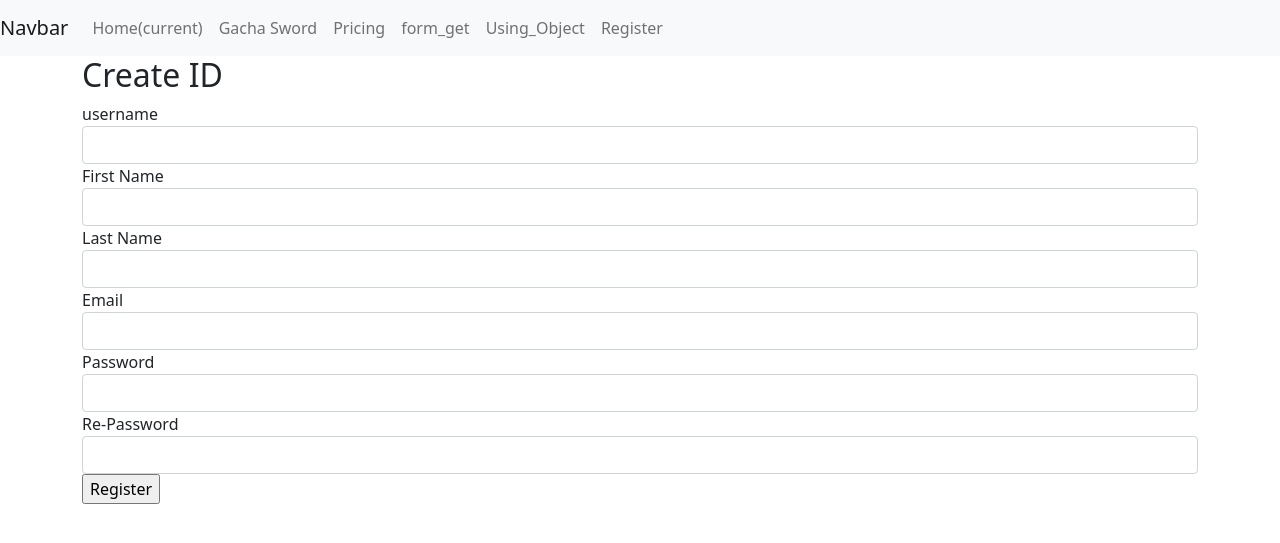
After one commit to ApinopSoisuwan/Djangolearning, a Django app: page /register/ in a window 1280 px wide. The commit adds this page. Shown: the top 543 px of the page. Run offline with Django 3.2, Linux system fonts and the light colour scheme.

Commit message:
Input new register system

```diff
--- a/pygo/Template/layout.html
+++ b/pygo/Template/layout.html
@@ -29,7 +29,10 @@
           <a class="nav-link" href="/community_get">form_get</a>
         </li>
         <li class="nav-item">
-          <a class="nav-link" href="/community_post">form_post</a>
+          <a class="nav-link" href="/object">Using_Object</a>
+        </li>
+        <li class="nav-item">
+          <a class="nav-link" href="/register">Register</a>
         </li>
       </ul>
     </div>
@@ -38,7 +41,7 @@
     {% block content %}
 
     {% endblock %}
-    {% block content02 %}
+    {% block content_2 %}
 
     {% endblock %}
 
--- /dev/null
+++ b/pygo/Template/register.html
@@ -0,0 +1,39 @@
+{% extends "layout.html" %}
+{% block content_2 %}
+    {% csrf_token %}
+    <h2 aligh="center">Create ID</h2>
+<form action="addform" method="post">
+    <div class="form-group">
+        <label for="">username</label>
+        <input type="text" class="form-control" name="user">
+        <div>
+    <div class="form-group">
+        <label for="">First Name</label>
+        <input type="text" class="form-control" name="First_Name">
+        <div>
+    <div class="form-group">
+        <label for="">Last Name</label>
+        <input type="text" class="form-control" name="Last_Name">
+        <div>
+    <div class="form-group">
+        <label for="">Email</label>
+        <input type="email" class="form-control" name="Email">
+        <div>
+    <div class="form-group">
+            <label for="">Password</label>
+            <input type="password" class="form-control" name="Password">
+            <div>
+    <div class="form-group">
+            <label for="">Re-Password</label>
+            <input type="password" class="form-control" name="re_Password">
+            <div>
+    <input type="submit" value="Register" >
+
+
+
+
+
+
+
+
+{% endblock %}
--- /dev/null
+++ b/pygo/Template/register_com.html
@@ -0,0 +1,5 @@
+{% extends "layout.html" %}
+
+{% block content_2%}
+    <h1>Register complete</h1>
+{% endblock %}
--- a/pygo/myblog/views.py
+++ b/pygo/myblog/views.py
@@ -1,5 +1,8 @@
 from django.shortcuts import render
 from django.http import HttpResponse
+from myblog.models import community_post
+from django.contrib.auth.models import User
+
 
 # Create your views here.
 
@@ -22,3 +25,29 @@ def addget(request):
     a = request.POST["part1"]
     b = request.POST["part2"]
     return render((request), "addform.html",{"p1" : a,"p2" : b})
+
+def using_object(request):
+    build = community_post.objects.all
+    return render(request, "object.html",{"data":build})
+
+def register(request):
+    return render(request, "register.html")
+
+def com_register(request):
+    username = request.POST["user"]
+    password = request.POST["Password"]
+    repassword = request.POST["re_Password"]
+    firstname = request.POST["First_Name"]
+    lastname = request.POST["Last_Name"]
+    email = request.POST["Email"]
+
+    user=User.objects.create_user(
+        username="username",
+        password="password",
+        first_name="firstname",
+        last_name="lastname",
+        email="email"
+    )
+
+    user.save()
+    return render(request, "register_com.html")
--- a/pygo/pygo/urls.py
+++ b/pygo/pygo/urls.py
@@ -19,10 +19,14 @@ from myblog import views
 
 
 urlpatterns = [
-    path('admin/', admin.site.urls),
+    path('admin', admin.site.urls),
+    path("home/",views.homepage),
     path("",views.homepage),
     path("page1/", views.page1),
     path("community_get/",views.community),
-    path("community_get/addform",views.addget)
+    path("community_get/addform",views.addget),
+    path("object/",views.using_object),
+    path("register/", views.register),
+    path("register/complete",views.com_register)
 ]
 #community_form/
```
Also changed, not shown: pygo/Template/object.html (added, +28 -0 lines), .md.
